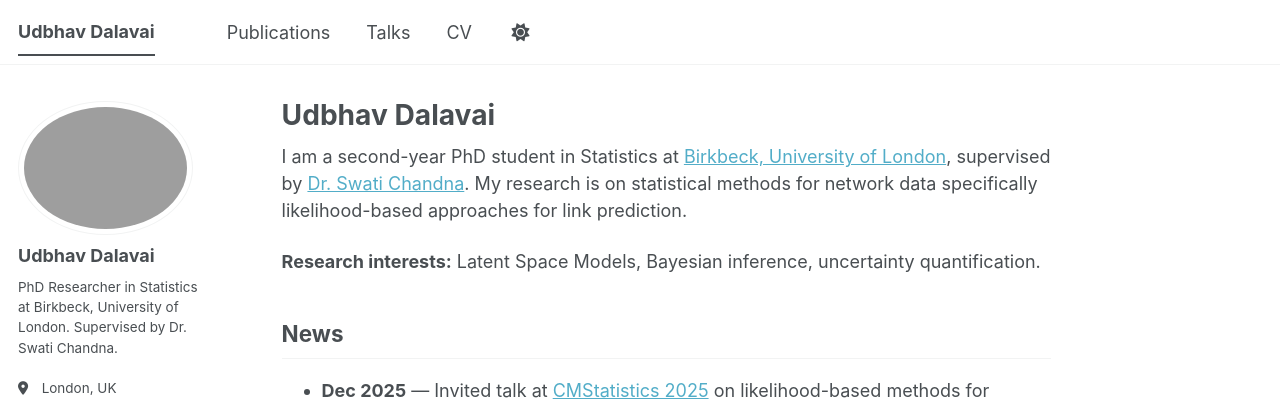
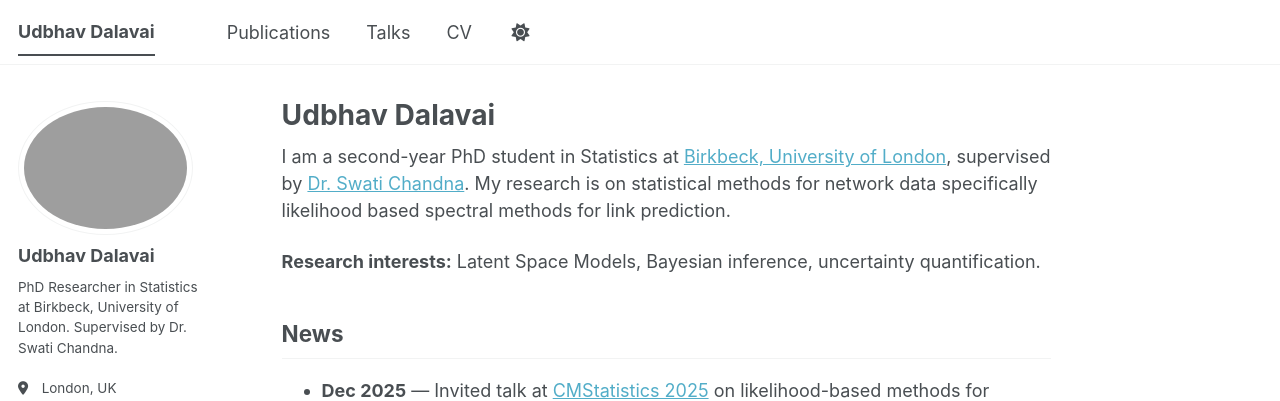
Before and after one commit to Udbhav-Dalavai/Udbhav-Dalavai.github.io, a Jekyll site: the page built from _pages/about.md, in a window 1280 px wide and 1060 px high. Shown: the top 401 px of the window. Built offline with Jekyll 4.4.1, drawn with Linux system fonts in a browser that asks for light colours; a style sheet for code colours, icons or effects is not loaded.

Commit message:
Refine research description in about.md
Updated research description to specify likelihood based spectral methods for link prediction.

```diff
--- a/_pages/about.md
+++ b/_pages/about.md
@@ -7,7 +7,7 @@
   - /about.html
 ---
 
-I am a second-year PhD student in Statistics at [Birkbeck, University of London](https://www.bbk.ac.uk/), supervised by [Dr. Swati Chandna](https://www.bbk.ac.uk/our-staff/9165866/swati-chandna). My research is on statistical methods for network data specifically likelihood-based approaches for link prediction.
+I am a second-year PhD student in Statistics at [Birkbeck, University of London](https://www.bbk.ac.uk/), supervised by [Dr. Swati Chandna](https://www.bbk.ac.uk/our-staff/9165866/swati-chandna). My research is on statistical methods for network data specifically likelihood based spectral methods for link prediction.
 
 **Research interests:** Latent Space Models, Bayesian inference, uncertainty quantification.
 
```
